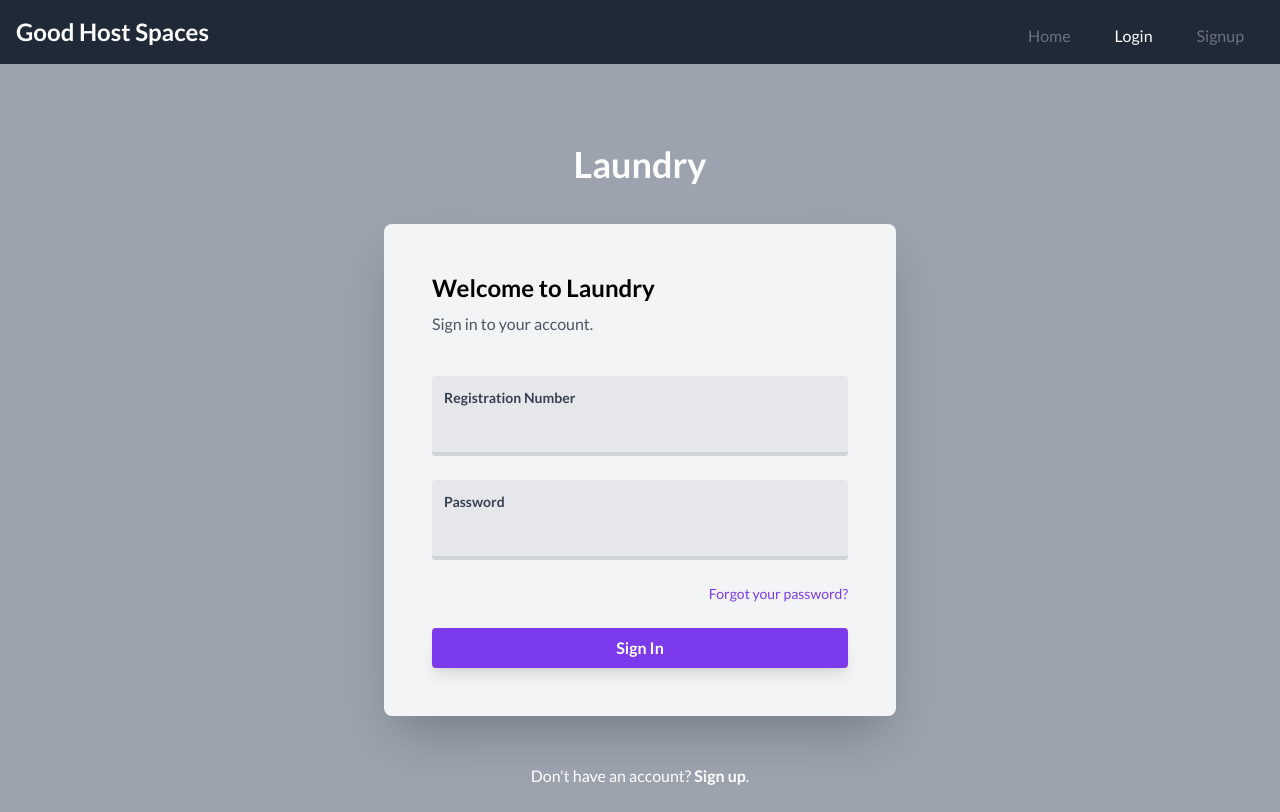
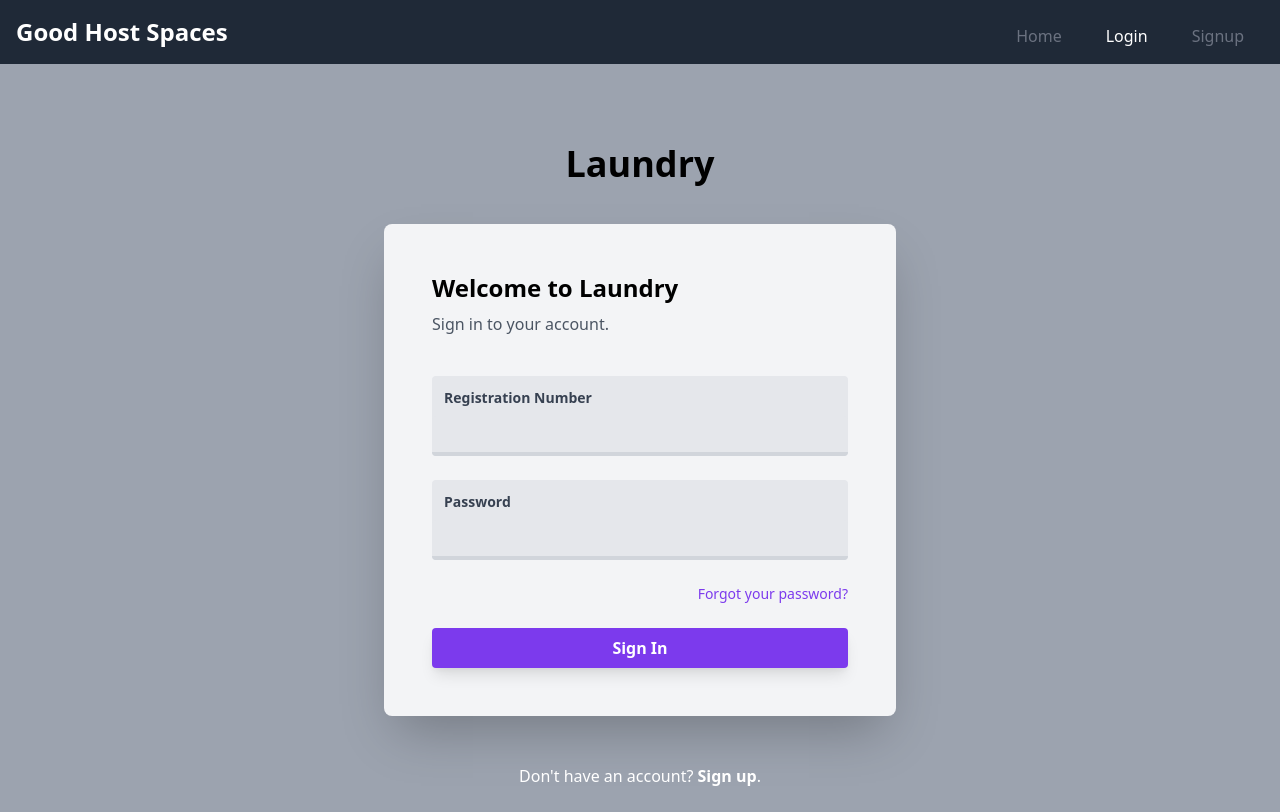
Before and after one commit to 4doctorstrange/Laundary-WebApp, a Django app: page /login in a window 1280 px wide. Run offline with Django 3.2, Linux system fonts and the light colour scheme; some libraries are stand-ins or nearby versions.

Commit message:
minor login/signup page improvements

```diff
--- a/templates/login.html
+++ b/templates/login.html
@@ -13,7 +13,7 @@
   <link rel="stylesheet" href="/static/login.css">
 </head>
 
-<body class="bg-gray-400 font-sans leading-normal tracking-normal" style="font-family:'Lato',sans-serif;">
+<body class="bg-gray-400 font-sans leading-normal tracking-normal">
   <nav class="bg-gray-800 p-2 mt-0 w-full fixed z-10 top-0">
     <!-- Add this to make the nav fixed: "fixed z-10 top-0" -->
     <div class="container mx-auto flex flex-wrap items-center">
@@ -41,7 +41,7 @@
   </nav>
   <header class="pt-28 md:pt-36 max-w-lg mx-auto">
     <a href="/">
-      <h1 class="text-4xl font-bold text-white text-center text-blueGray-800">Laundry</h1>
+      <h1 class="text-4xl font-bold text-center text-blueGray-800">Laundry</h1>
     </a>
   </header>
 
--- a/templates/register.html
+++ b/templates/register.html
@@ -13,7 +13,7 @@
     <!-- <link rel="stylesheet" href="/static/login.css"> -->
 </head>
 
-<body class="bg-gray-400 font-sans leading-normal tracking-normal" style="font-family:'Lato',sans-serif;">
+<body class="bg-gray-400 font-sans leading-normal tracking-normal">
     <nav class="bg-gray-800 p-2 mt-0 w-full fixed z-10 top-0">
         <!-- Add this to make the nav fixed: "fixed z-10 top-0" -->
         <div class="container mx-auto flex flex-wrap items-center">
@@ -41,7 +41,7 @@
     </nav>
     <header class="pt-28 md:pt-36 max-w-lg mx-auto">
         <a href="#">
-            <h1 class="text-4xl font-bold text-white text-center">Laundry</h1>
+            <h1 class="text-4xl font-bold text-blueGray-800 text-center">Laundry</h1>
         </a>
     </header>
 
```
